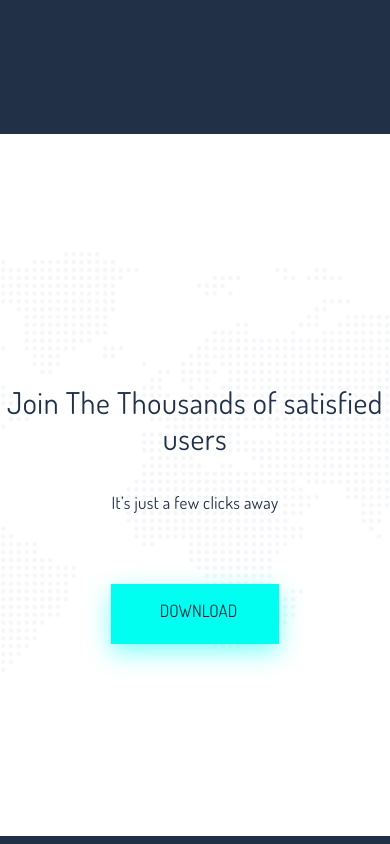
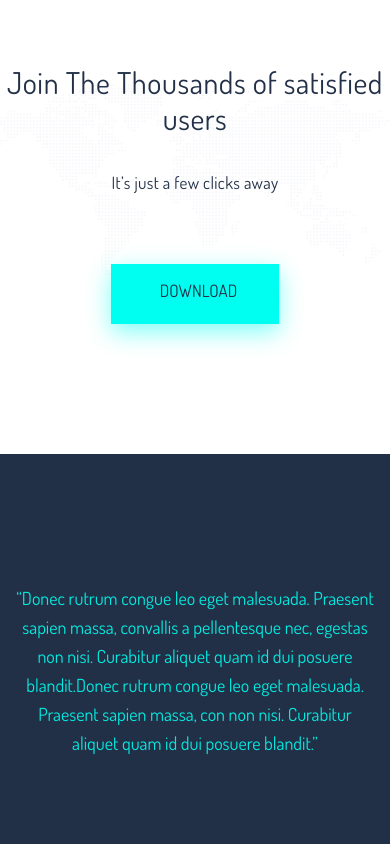
Before and after one commit to rkfr/appo, a plain HTML site: page index.html in a window 390 px wide. Shown: the part 6320-7164 px from the top of the page. Drawn offline with Linux system fonts and the light colour scheme.

Commit message:
adapted to 992px video, download-part, quote

```diff
--- a/css/style.css
+++ b/css/style.css
@@ -788,6 +788,12 @@ p {
     color: #fff;
     opacity: .8;
 }
+
+@media screen and (max-width: 992px) {
+    .video-section {
+        padding: 105px 0;
+    }
+}
 /* end video-section */
 
 /* start download-part */
@@ -843,6 +849,18 @@ p {
 .download-part__button {
     z-index: 1;
     position: relative;
+}
+
+@media screen and (max-width: 992px) {
+    .download-part {
+        padding: 150px 0 130px;
+    }
+
+    .download-part::before {
+        background-size: contain;
+        max-width: 600px;
+        top: 30px;
+    }
 }
 /* end download-part */
 
--- a/index.html
+++ b/index.html
@@ -230,11 +230,13 @@
             </div>
         </section>
         <div class="quote">
-            <blockquote class="quote__blockquote">
-                “Donec rutrum congue leo eget malesuada. Praesent sapien massa, convallis a pellentesque nec, egestas non nisi.
-                 Curabitur aliquet quam id dui posuere blandit.Donec rutrum congue leo eget malesuada. Praesent sapien massa, con non nisi.
-                  Curabitur aliquet quam id dui posuere blandit.”
-            </blockquote>
+            <div class="container">
+                <blockquote class="quote__blockquote">
+                    “Donec rutrum congue leo eget malesuada. Praesent sapien massa, convallis a pellentesque nec, egestas non nisi.
+                    Curabitur aliquet quam id dui posuere blandit.Donec rutrum congue leo eget malesuada. Praesent sapien massa, con non nisi.
+                    Curabitur aliquet quam id dui posuere blandit.”
+                </blockquote>
+            </div>
         </div>
         <div class="app-add" id="get-app">
             <div class="container">
```
